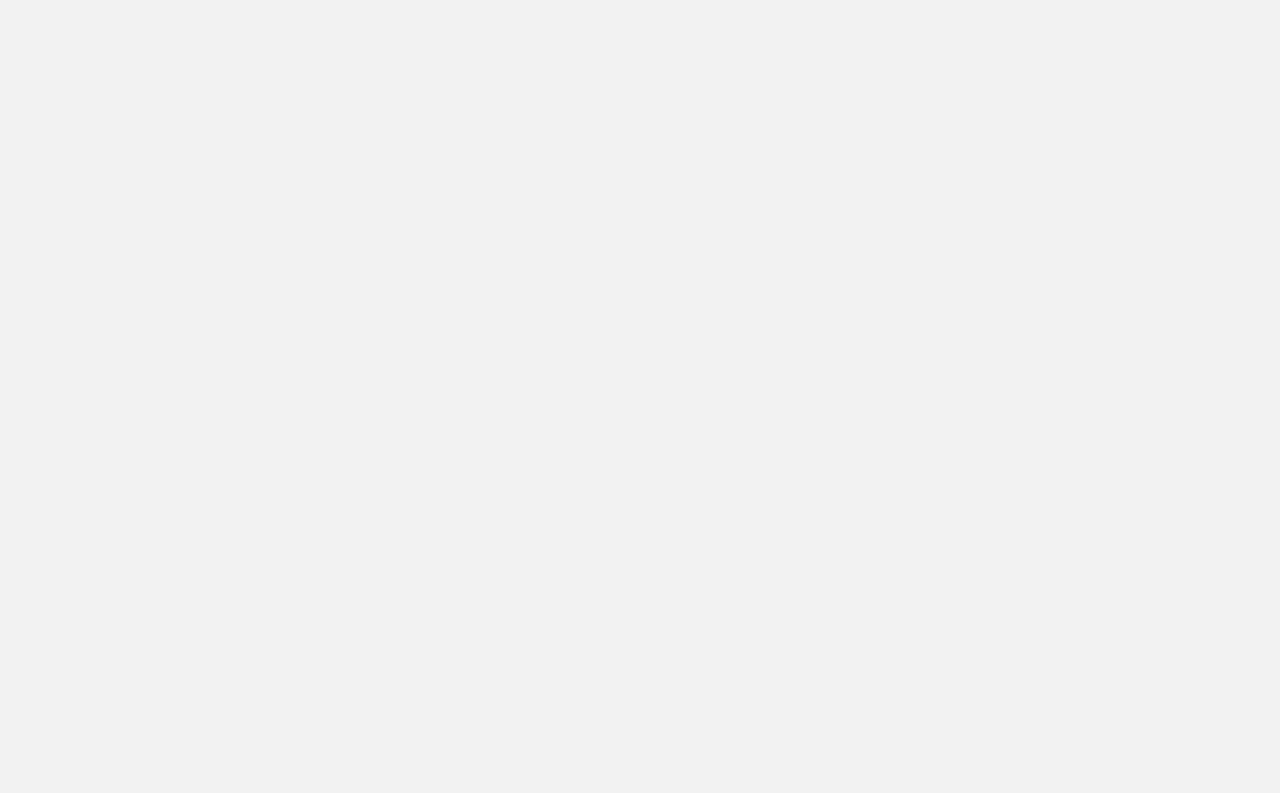
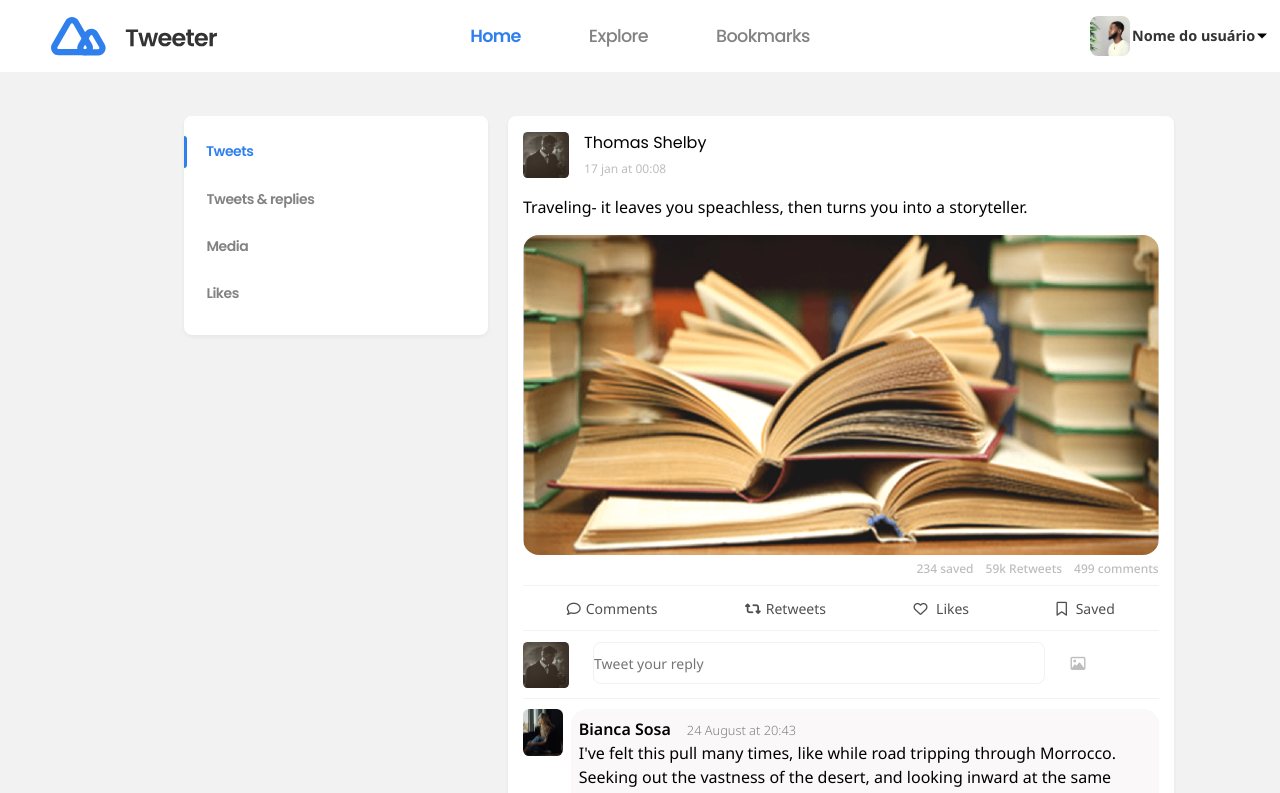
Before and after one commit to Sintese-Jr/twitter-clone-frontend, a React (Create React App) app in the folder projetotreinee/: page /bookmarks in a window 1280 px wide. Shown: the top 793 px of the page. Built offline with nearby package versions, Linux system fonts and the light colour scheme.

Commit message:
adição da página Bookmarks às rotas

```diff
--- a/projetotreinee/src/App.js
+++ b/projetotreinee/src/App.js
@@ -2,6 +2,7 @@ import React from "react";
 import {Link, Routes, Route} from 'react-router-dom'
 import HomePage from "./pages/Home";
 import PerfilPage from "./pages/Perfil";
+import Bookmarks from "./pages/Bookmarks";
 
 export default function App() {
     return (
@@ -9,7 +10,7 @@ export default function App() {
             <Route path="/" element={<HomePage />}/>
             <Route path="/perfil" element={<PerfilPage />}/>
             <Route path="/explore"/>
-            <Route path="/bookmarks"/>
+            <Route path="/bookmarks" element={<Bookmarks />}/>
         </Routes>
     )
 }
--- a/projetotreinee/src/styles/BookmarkPage.css
+++ b/projetotreinee/src/styles/BookmarkPage.css
@@ -2,8 +2,10 @@
     display: grid;
     margin-top:44.05px;
     margin-left: 184px;
+    width: 74.5vw;
     height: fit-content;
     grid-template-columns: 1fr 2fr;
+    grid-gap: 0 20px;
 }
 
 .tweet-tamanho{
--- a/projetotreinee/src/styles/PerfilPage.css
+++ b/projetotreinee/src/styles/PerfilPage.css
@@ -4,6 +4,7 @@
     margin: auto;
     display: grid;
     grid-template-columns: 1fr 2fr;
+    grid-gap: 0 20px;
 }
 
 .tweet-tamanho > .tweet {
```
